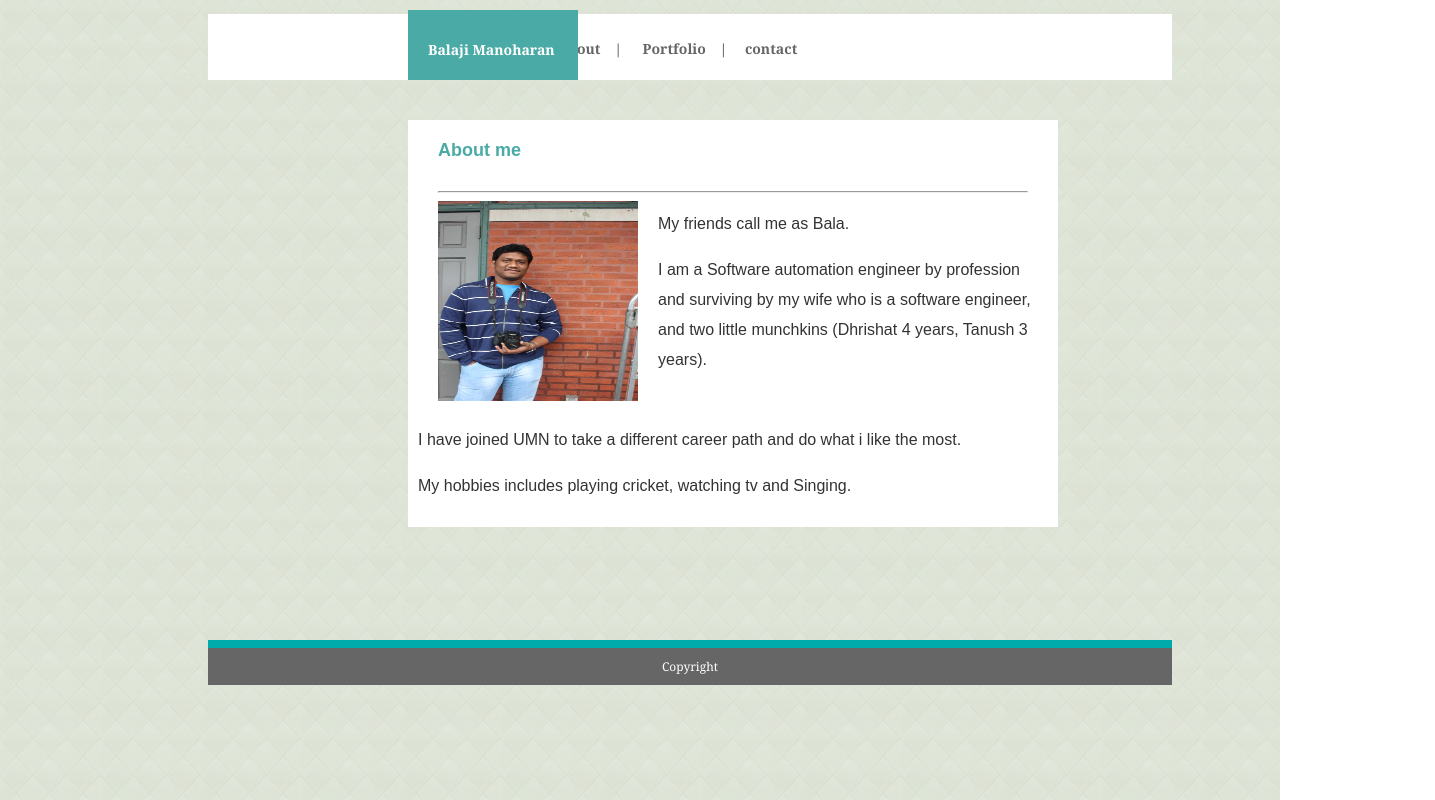
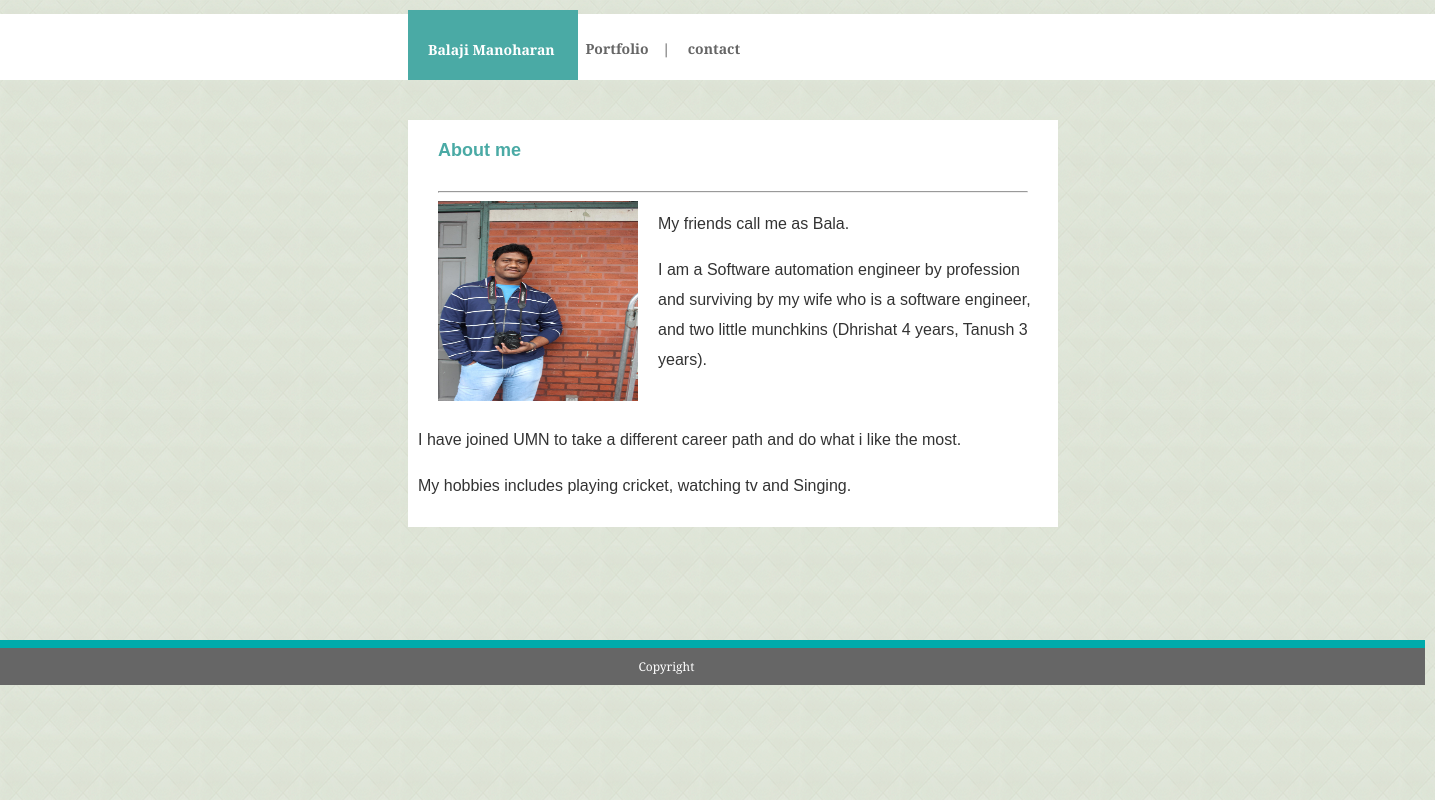
Before and after one commit to baredh821/baredh821.github.io, a plain HTML site: page index.html in a window 1280 px wide. Shown: the whole page, 1435 px wide, since content can reach past the window. Drawn offline with Linux system fonts and the light colour scheme.

Commit message:
CSS file updated

```diff
--- a/assets/css/style.css
+++ b/assets/css/style.css
@@ -20,9 +20,10 @@ h2
     /*border: 20%;*/
     content: 100%;
     height: 16px;
+    width: 120%;
   /* margin-right: 10px 860px 10px 500px; */
     margin-right: 100px;
-    margin-left: 200px;
+    margin-left: -100px;
     margin-top: -75px;
     font-family: Georgia, 'Times New Roman', Times, serif;
     font-size: 14px;
@@ -107,8 +108,9 @@ h2
     border-top: 20px;
     background-color: #666666;
     clear: both;
+    width: 120%;
     margin-right: 100px;
-    margin-left: 200px;
+    margin-left: -100px;
     margin-top: -100px;
     padding: 10px 0 10px 0;
     font-family: Georgia, 'Times New Roman', Times, serif;
@@ -257,22 +259,22 @@ h2
       }
       #menu1
         {
-          margin: -5px 550px 40px 200px;
-          text-align: right;
+          margin: -5px 870px 40px 200px;
+          text-align: center;
           word-spacing: 10px;
           float: right;
         }
         #menu2
         {
           margin: -5px -370px 40px 200px;
-          text-align: right;
+          text-align: center;
           word-spacing: 10px;
           float: right;
         }
         #menu3
         {
           margin: -5px -440px 40px 200px;
-          text-align: right;
+          text-align: center;
           word-spacing: 10px;
           float: right;
         }
```
